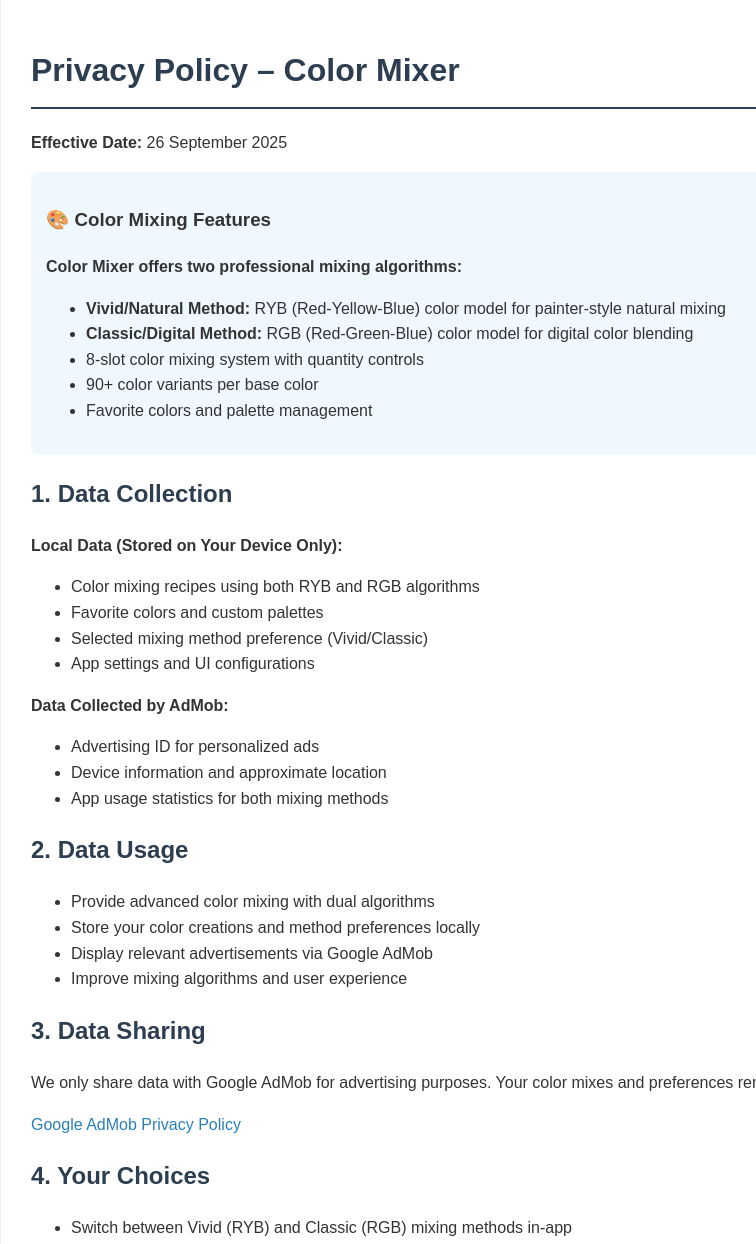
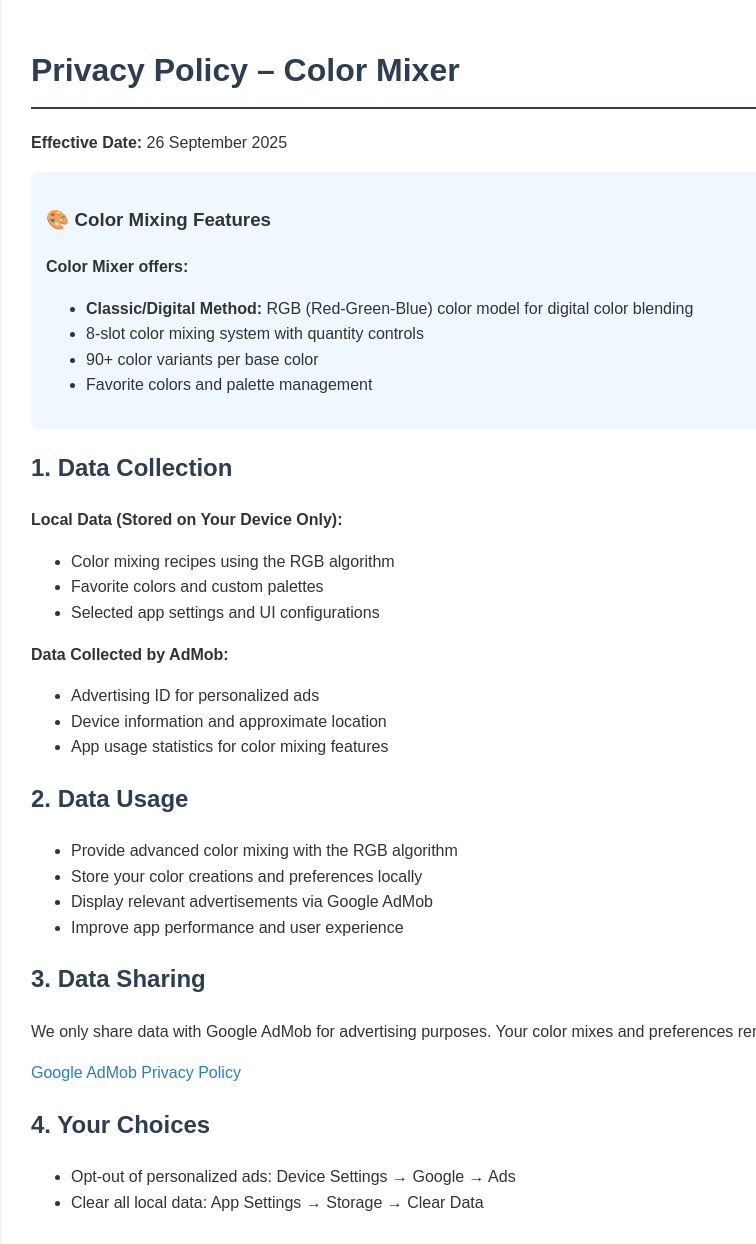
Before and after one commit to rahulpednekar096-sudo/privacy-policy, a plain HTML site: page privacy_policy.html in a window 1280 px wide. Shown: the part 46-1290 px from the top of the page, without its empty margins (159-915 px from the left). Drawn offline with Linux system fonts and the light colour scheme.

Commit message:
Update privacy_policy.html

```diff
--- a/privacy_policy.html
+++ b/privacy_policy.html
@@ -21,9 +21,8 @@
 
     <div class="feature-box">
         <h3>🎨 Color Mixing Features</h3>
-        <p><strong>Color Mixer offers two professional mixing algorithms:</strong></p>
+        <p><strong>Color Mixer offers:</strong></p>
         <ul>
-            <li><strong>Vivid/Natural Method:</strong> RYB (Red-Yellow-Blue) color model for painter-style natural mixing</li>
             <li><strong>Classic/Digital Method:</strong> RGB (Red-Green-Blue) color model for digital color blending</li>
             <li>8-slot color mixing system with quantity controls</li>
             <li>90+ color variants per base color</li>
@@ -34,25 +33,24 @@
     <h2>1. Data Collection</h2>
     <p><strong>Local Data (Stored on Your Device Only):</strong></p>
     <ul>
-        <li>Color mixing recipes using both RYB and RGB algorithms</li>
+        <li>Color mixing recipes using the RGB algorithm</li>
         <li>Favorite colors and custom palettes</li>
-        <li>Selected mixing method preference (Vivid/Classic)</li>
-        <li>App settings and UI configurations</li>
+        <li>Selected app settings and UI configurations</li>
     </ul>
 
     <p><strong>Data Collected by AdMob:</strong></p>
     <ul>
         <li>Advertising ID for personalized ads</li>
         <li>Device information and approximate location</li>
-        <li>App usage statistics for both mixing methods</li>
+        <li>App usage statistics for color mixing features</li>
     </ul>
 
     <h2>2. Data Usage</h2>
     <ul>
-        <li>Provide advanced color mixing with dual algorithms</li>
-        <li>Store your color creations and method preferences locally</li>
+        <li>Provide advanced color mixing with the RGB algorithm</li>
+        <li>Store your color creations and preferences locally</li>
         <li>Display relevant advertisements via Google AdMob</li>
-        <li>Improve mixing algorithms and user experience</li>
+        <li>Improve app performance and user experience</li>
     </ul>
 
     <h2>3. Data Sharing</h2>
@@ -61,7 +59,6 @@
 
     <h2>4. Your Choices</h2>
     <ul>
-        <li>Switch between Vivid (RYB) and Classic (RGB) mixing methods in-app</li>
         <li>Opt-out of personalized ads: Device Settings → Google → Ads</li>
         <li>Clear all local data: App Settings → Storage → Clear Data</li>
     </ul>
```
